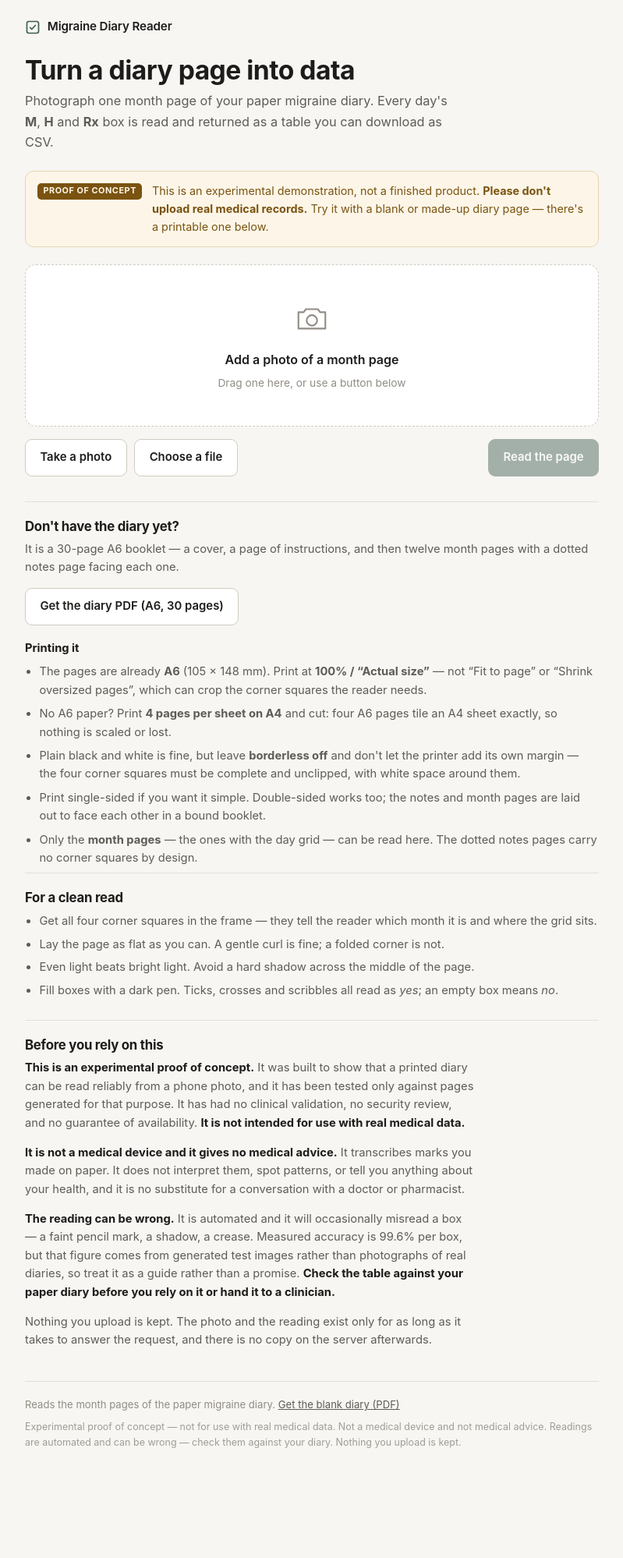
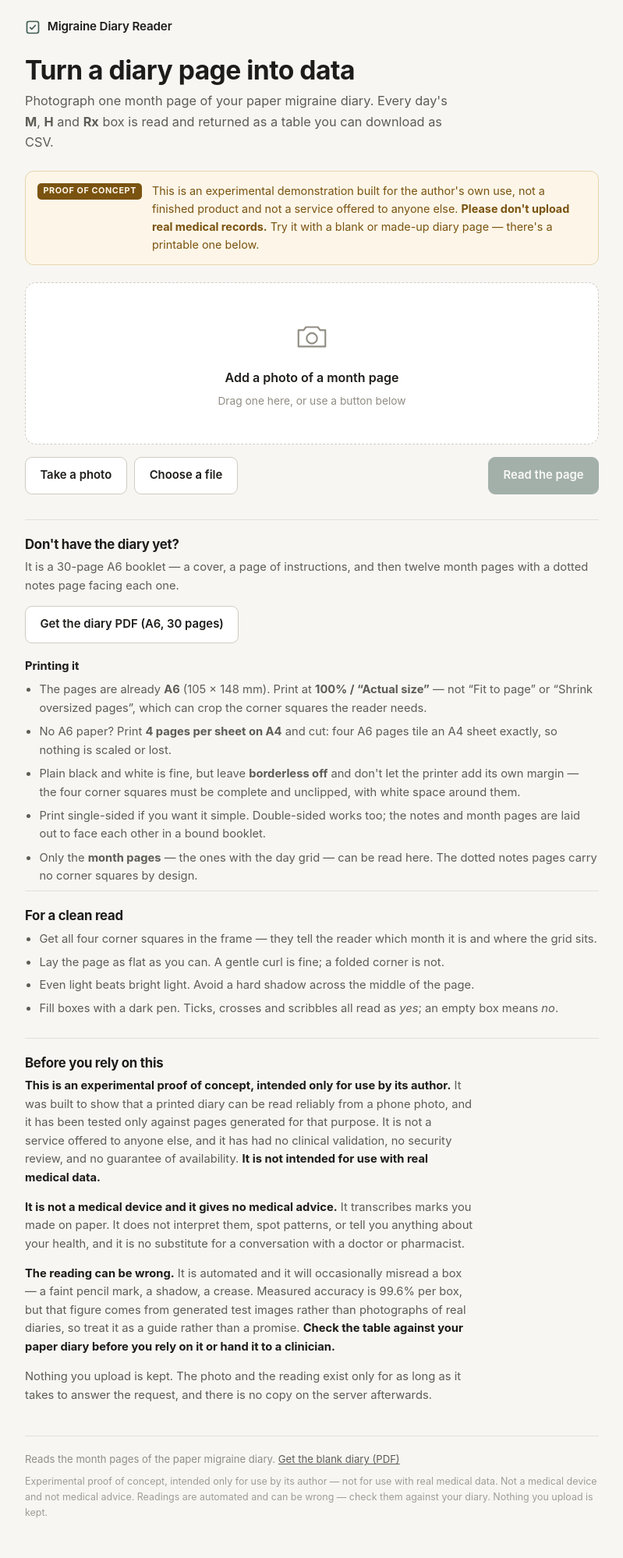
Before and after one commit to amathy/MigrainePaperDiary, a Flask app: page / in a window 1280 px wide. Shown: the whole page at 78% size, without its empty margins (240-1039 px from the left). Before the commit the page ends 1857 px from the top, so only its background shows below. Run offline with Flask 3, Linux system fonts and the light colour scheme; some libraries are stand-ins or nearby versions.

Commit message:
State that the demo is intended for its author's use only
Adds "intended only for use by its author" and "not a service offered to
anyone else" to the banner above the upload control, the end-of-page
disclaimer and the footer.

Co-Authored-By: Claude Opus 5 <noreply@anthropic.com>

```diff
--- a/run_tests.py
+++ b/run_tests.py
@@ -245,6 +245,9 @@ def test_webapp():
         check("home page is marked an experimental proof of concept",
               "proof of concept" in html.lower()
               and "not intended for use with real medical" in html.lower())
+        check("home page says it is only meant for its author",
+              "only for use by its author" in html.lower()
+              and "author's own use" in html.lower())
 
         # A "don't upload real data" warning below the upload control would be
         # read only after the upload had already happened.
--- a/webapp/templates/base.html
+++ b/webapp/templates/base.html
@@ -31,7 +31,8 @@
     <a href="{{ url_for('diary_template') }}" target="_blank" rel="noopener">Get the blank diary&nbsp;(PDF)</a>
   </p>
   <p class="footer-note">
-    Experimental proof of concept &mdash; not for use with real medical data.
+    Experimental proof of concept, intended only for use by its author &mdash;
+    not for use with real medical data.
     Not a medical device and not medical advice. Readings are automated and can
     be wrong &mdash; check them against your diary. Nothing you upload is kept.
   </p>
--- a/webapp/templates/index.html
+++ b/webapp/templates/index.html
@@ -12,7 +12,8 @@
 <aside class="notice">
   <span class="notice-badge">Proof of concept</span>
   <p>
-    This is an experimental demonstration, not a finished product.
+    This is an experimental demonstration built for the author's own use, not a
+    finished product and not a service offered to anyone else.
     <strong>Please don't upload real medical records.</strong> Try it with a
     blank or made-up diary page &mdash; there's a printable one below.
   </p>
@@ -102,10 +103,11 @@
 <section class="disclaimer">
   <h2>Before you rely on this</h2>
   <p>
-    <strong>This is an experimental proof of concept.</strong> It was built to
-    show that a printed diary can be read reliably from a phone photo, and it
-    has been tested only against pages generated for that purpose. It has had
-    no clinical validation, no security review, and no guarantee of
+    <strong>This is an experimental proof of concept, intended only for use by
+    its author.</strong> It was built to show that a printed diary can be read
+    reliably from a phone photo, and it has been tested only against pages
+    generated for that purpose. It is not a service offered to anyone else, and
+    it has had no clinical validation, no security review, and no guarantee of
     availability. <strong>It is not intended for use with real medical
     data.</strong>
   </p>
```
